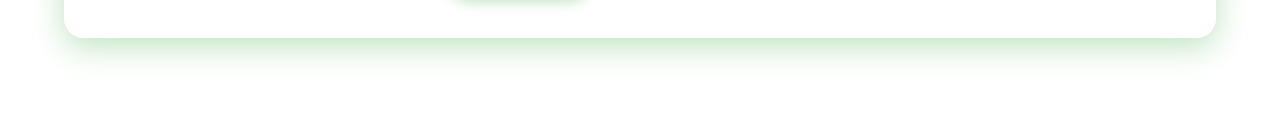
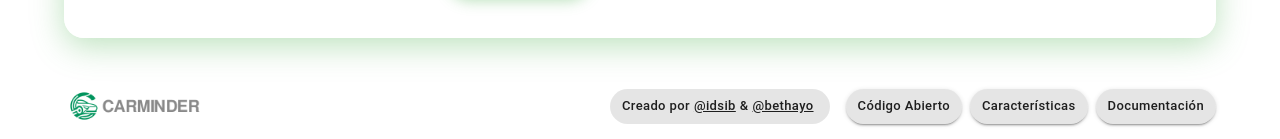
Before and after one commit to idsib/carminder, a React (Create React App) app: page / in a window 1280 px wide. Shown: the part 848-987 px from the top of the page. Before the commit the page ends 918 px from the top, so only its background shows below. Built offline with nearby package versions, Linux system fonts and the light colour scheme.

Commit message:
added footer

```diff
--- a/src/components/Footer.js
+++ b/src/components/Footer.js
@@ -0,0 +1,146 @@
+import React from 'react';
+import { useTranslation } from 'react-i18next';
+import { Box, Container, Grid, Link, Typography, Button } from '@mui/material';
+import { styled } from '@mui/system';
+
+const StyledFooter = styled('footer')(({ theme }) => ({
+  backgroundColor: 'transparent',
+  padding: theme.spacing(2, 0),
+  fontFamily: 'Arial, sans-serif',
+  position: 'relative',
+  '&::before': {
+    content: '""',
+    position: 'absolute',
+    top: 0,
+    left: 0,
+    right: 0,
+    bottom: 0,
+    backdropFilter: 'blur(10px)',
+    backgroundColor: theme.palette.mode === 'dark'
+      ? 'rgba(18, 18, 18, 0.7)'
+      : 'rgba(255, 255, 255, 0.7)',
+    zIndex: -1,
+  },
+}));
+
+const HoverEffectImg = styled('img')({
+  transition: 'transform 0.3s ease',
+  '&:hover': {
+    transform: 'scale(1.05)',
+  },
+  height: '40px',
+  width: 'auto',
+});
+
+const ModernButton = styled(Button)(({ theme }) => ({
+  textTransform: 'none',
+  borderRadius: '20px',
+  padding: '6px 12px',
+  marginLeft: '8px',
+  backgroundColor: theme.palette.mode === 'dark' ? 'rgba(255, 255, 255, 0.1)' : 'rgba(0, 0, 0, 0.1)',
+  color: theme.palette.text.primary,
+  '&:hover': {
+    backgroundColor: theme.palette.mode === 'dark' ? 'rgba(255, 255, 255, 0.2)' : 'rgba(0, 0, 0, 0.2)',
+  },
+}));
+
+const AnimatedButton = styled(Button)(({ theme }) => ({
+  textTransform: 'none',
+  borderRadius: '20px',
+  padding: '6px 12px',
+  marginLeft: '8px',
+  backgroundColor: theme.palette.mode === 'dark' ? 'rgba(255, 255, 255, 0.1)' : 'rgba(0, 0, 0, 0.1)',
+  color: theme.palette.text.primary,
+  position: 'relative',
+  overflow: 'hidden',
+  transition: 'all 0.3s ease',
+  '&::before': {
+    content: '""',
+    position: 'absolute',
+    top: -2,
+    left: -2,
+    right: -2,
+    bottom: -2,
+    background: 'linear-gradient(45deg, #00ff00, #00aa00)',
+    opacity: 0,
+    zIndex: -1,
+  },
+  '&:hover::before': {
+    animation: 'pulse 1.5s ease-out infinite',
+  },
+  '@keyframes pulse': {
+    '0%': {
+      transform: 'scale(0.95)',
+      opacity: 0,
+    },
+    '50%': {
+      opacity: 0.5,
+    },
+    '100%': {
+      transform: 'scale(1.05)',
+      opacity: 0,
+    },
+  },
+}));
+
+const Footer = () => {
+  const { t } = useTranslation();
+
+  return (
+    <StyledFooter>
+      <Container>
+        <Grid container alignItems="center" spacing={2}>
+          <Grid item xs={12} md={4} sx={{ textAlign: { xs: 'center', md: 'left' }, mb: { xs: 2, md: 0 } }}>
+            <Link href="/" className="footer-logo">
+              <HoverEffectImg
+                src="/carminder_text.png"
+                alt="Carminder Logo"
+                className="img-fluid"
+              />
+            </Link>
+          </Grid>
+          <Grid item xs={12} md={8}>
+            <Box sx={{
+              display: 'flex',
+              flexDirection: { xs: 'column', sm: 'row' },
+              justifyContent: { xs: 'center', md: 'flex-end' },
+              alignItems: 'center',
+              gap: 1
+            }}>
+              <AnimatedButton
+                size="small"
+                component={Link}
+                target="_blank"
+                rel="noopener noreferrer"
+                sx={{ mb: { xs: 1, sm: 0 }, width: { xs: '100%', sm: 'auto' } }}
+              >
+                {t('footer.createdBy')}{' '}
+                <Link href="https://github.com/idsib" target="_blank" rel="noopener noreferrer" color="inherit" sx={{ mx: 0.5 }}>@idsib</Link>
+                & {' '}
+                <Link href="https://github.com/bethayo" target="_blank" rel="noopener noreferrer" color="inherit" sx={{ mx: 0.5 }}>@bethayo</Link>
+              </AnimatedButton>
+              <Box sx={{
+                display: 'flex',
+                flexDirection: 'row',
+                justifyContent: 'center',
+                width: { xs: '100%', sm: 'auto' }
+              }}>
+                <ModernButton variant="contained" size="small" component={Link} href="https://github.com/yourusername/yourrepo" target="_blank" rel="noopener noreferrer">
+                  {t('footer.openSource')}
+                </ModernButton>
+                <ModernButton variant="contained" size="small" component={Link} href="/features">
+                  {t('footer.features')}
+                </ModernButton>
+                <ModernButton variant="contained" size="small" component={Link} href="/docs">
+                  {t('footer.docs')}
+                </ModernButton>
+              </Box>
+            </Box>
+          </Grid>
+        </Grid>
+      </Container>
+    </StyledFooter>
+  );
+};
+
+export default Footer;
--- a/src/locales/en/translation.json
+++ b/src/locales/en/translation.json
@@ -10,5 +10,11 @@
     "maintenanceTrackingDescription": "Keep a detailed record of all maintenance tasks performed on your vehicles.",
     "getStarted": "Get Started",
     "viewDocumentation": "View Documentation",
-    "signUp": "Sign Up"
+    "signUp": "Sign Up",
+    "footer": {
+        "createdBy": "Created by",
+        "openSource": "Open Source",
+        "features": "Features",
+        "docs": "Docs"
+    }
 }
--- a/src/locales/es/translation.json
+++ b/src/locales/es/translation.json
@@ -10,5 +10,11 @@
     "maintenanceTrackingDescription": "Lleva un registro detallado de todas las tareas de mantenimiento realizadas en tus vehículos.",
     "getStarted": "Comenzar",
     "viewDocumentation": "Ver Documentación",
-    "signUp": "Registrarse"
+    "signUp": "Registrarse",
+    "footer": {
+        "createdBy": "Creado por",
+        "openSource": "Código Abierto",
+        "features": "Características",
+        "docs": "Documentación"
+    }
 }
--- a/src/pages/Inicio.js
+++ b/src/pages/Inicio.js
@@ -20,6 +20,7 @@ import {
 import React, { useState, useMemo } from 'react';
 import { useTranslation } from 'react-i18next';
 import { useNavigate } from 'react-router-dom';
+import Footer from '../components/Footer';
 
 const MovingBackground = () => (
   <Box
@@ -361,19 +362,27 @@ export default function CarTaskManager() {
               ))}
             </Grid>
 
-            <Box sx={{ mt: 6, textAlign: 'center' }}>
+            <Box sx={{
+              mt: 6,
+              textAlign: 'center',
+              display: 'flex',
+              flexDirection: { xs: 'column', sm: 'row' },
+              justifyContent: 'center',
+              alignItems: 'center',
+              gap: { xs: 2, sm: 2 }
+            }}>
               <Button
                 variant="contained"
                 color="primary"
                 size="large"
                 sx={{
-                  mr: 2,
                   borderRadius: '50px',
                   padding: '10px 30px',
                   boxShadow: '0 4px 14px 0 rgba(76, 175, 80, 0.39)',
                   '&:hover': {
                     boxShadow: '0 6px 20px 0 rgba(76, 175, 80, 0.5)',
-                  }
+                  },
+                  width: { xs: '100%', sm: 'auto' }
                 }}
               >
                 {t('getStarted')}
@@ -385,6 +394,7 @@ export default function CarTaskManager() {
                 sx={{
                   borderRadius: '50px',
                   padding: '10px 30px',
+                  width: { xs: '100%', sm: 'auto' }
                 }}
               >
                 {t('viewDocumentation')}
@@ -392,6 +402,8 @@ export default function CarTaskManager() {
             </Box>
           </Box>
         </Container>
+
+        <Footer />
       </Box>
     </ThemeProvider>
   );
```
Also changed, not shown: public/carminder_text.png (added).
